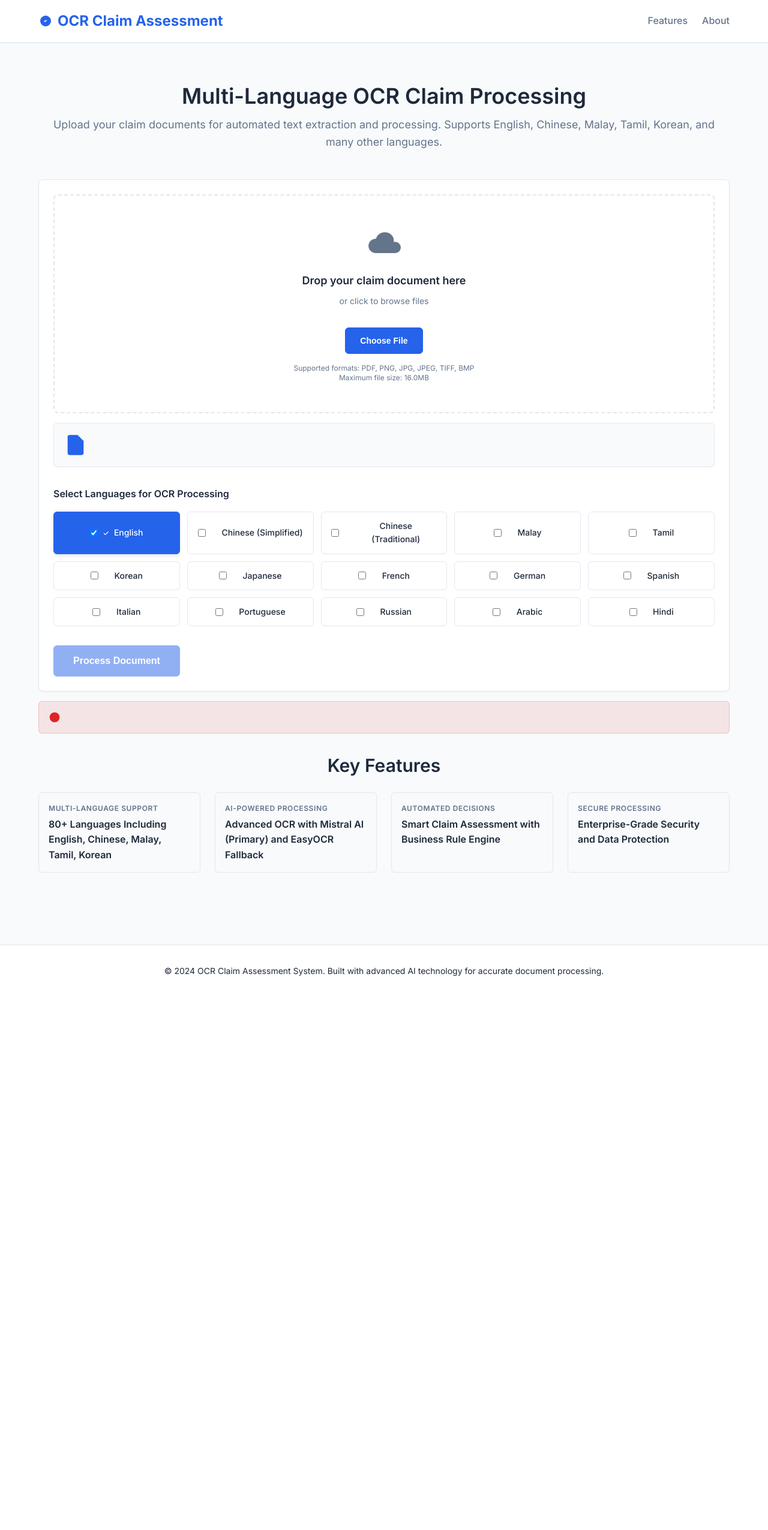
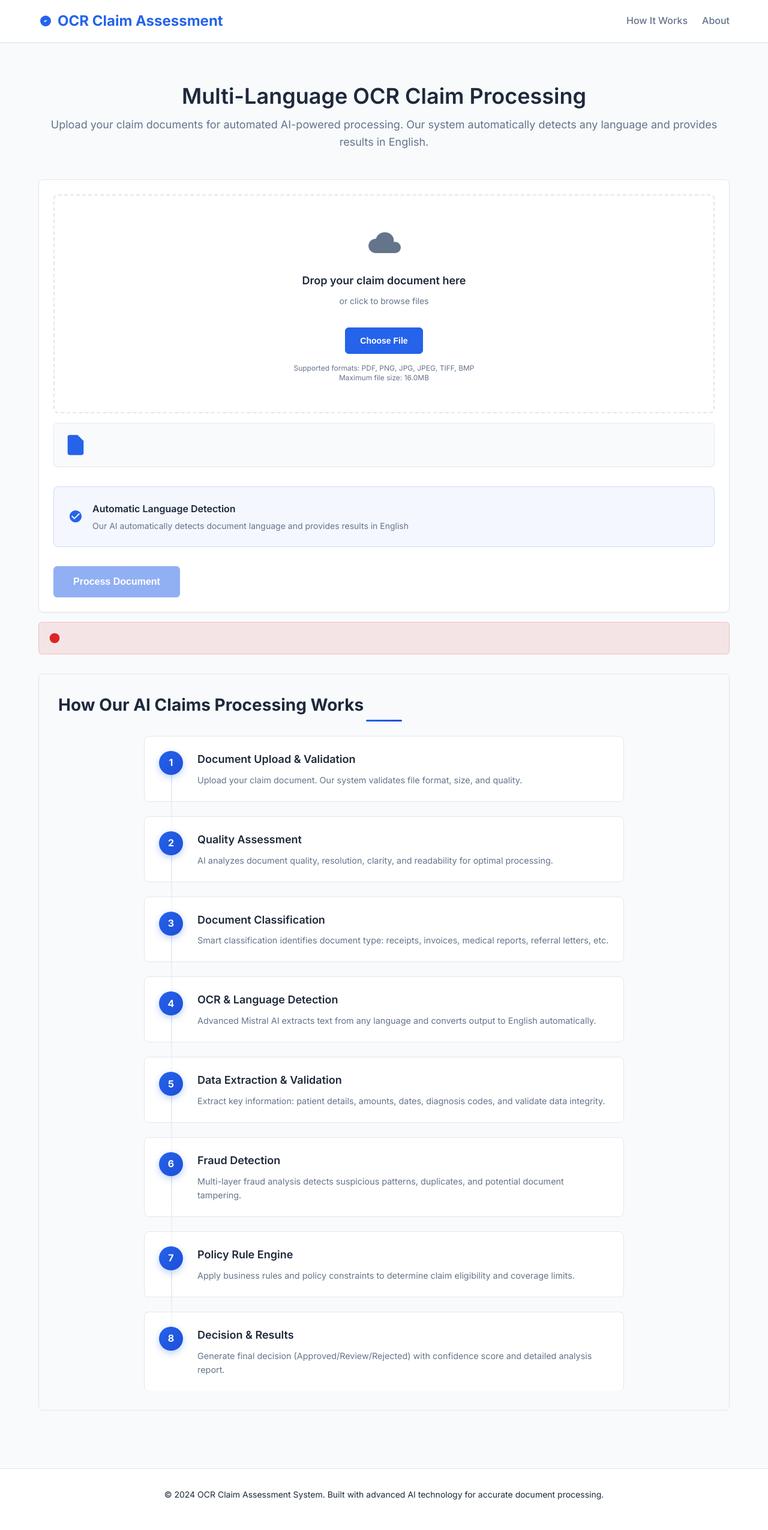
Before and after one commit to MysticHE/ocr-claim-assessment, a Flask app: page / in a window 1280 px wide. Shown: the whole page at 60% size. Before the commit the page ends 1627 px from the top, so only its background shows below. Run offline with Flask 3, Linux system fonts and the light colour scheme.

Commit message:
Implement automatic language detection with guaranteed English output
Major Features:
- Remove manual language selection interface completely
- Add automatic language detection and translation to English
- Streamline user experience with auto-detection notice
- Replace features section with 8-step AI workflow visualization

Frontend Changes:
- Remove language selection grid and validation JavaScript
- Add auto-detection notice component with clear messaging
- Replace key features with educational 8-step workflow process
- Update navigation from "Features" to "How It Works"
- Add comprehensive CSS styling for new components

Backend Changes:
- Remove language selection logic from upload handler
- Set auto-detection mode with empty language array
- Update metadata to reflect auto-detection status
- Modify OCR result storage for detected language tracking

OCR Engine Enhancements:
- Update prompts to explicitly request English output
- Add translation instructions for non-English content
- Implement automatic language detection with English guarantee
- Add metadata flags for auto-detection mode

Documentation:
- Update CLAUDE.md with Version 2.1 features
- Document automatic language detection capabilities
- Update performance characteristics and workflow diagrams
- Add recent changes section for version tracking

🤖 Generated with [Claude Code](https://claude.ai/code)

Co-Authored-By: Claude <noreply@anthropic.com>

```diff
--- a/app.py
+++ b/app.py
@@ -129,7 +129,6 @@ def validate_file(file):
 def index():
     """Main upload page"""
     return render_template('index.html',
-                         languages=Config.LANGUAGE_MAPPINGS,
                          max_file_size=Config.MAX_FILE_SIZE)
 
 @app.route('/upload', methods=['POST'])
@@ -153,10 +152,8 @@ def upload_file():
         if not is_valid:
             return jsonify({'success': False, 'error': message}), 400
 
-        # Get form data
-        selected_languages = request.form.getlist('languages')
-        if not selected_languages:
-            selected_languages = ['en']  # Default to English
+        # Auto-detection mode - no manual language selection needed
+        selected_languages = []  # Empty array triggers auto-detection in OCR engine
 
         # Generate unique claim ID
         claim_id = str(uuid.uuid4())
@@ -180,7 +177,7 @@ def upload_file():
             'claim_status': 'processing',
             'created_at': datetime.utcnow().isoformat(),
             'metadata': {
-                'selected_languages': selected_languages,
+                'auto_detection_enabled': True,
                 'original_filename': filename,
                 'stored_filename': unique_filename
             }
@@ -206,7 +203,7 @@ def upload_file():
                     'error_message': error_msg,
                     'error_type': error_type,
                     'processing_time_ms': int((time.time() - start_time) * 1000),
-                    'selected_languages': selected_languages
+                    'auto_detection_enabled': True
                 }
             )
 
@@ -283,7 +280,7 @@ def upload_file():
         # Save OCR results
         db.insert_ocr_result({
             'claim_id': claim_id,
-            'language_code': ','.join(selected_languages),
+            'language_code': ocr_results.get('language', 'auto-detected'),
             'extracted_text': ocr_results.get('text', ''),
             'confidence_score': ocr_results.get('confidence', 0),
             'bounding_boxes': ocr_results.get('boxes', []),
@@ -344,8 +341,7 @@ def view_results(claim_id):
 
         return render_template('results.html',
                              claim=claim_data,
-                             ocr=ocr_data,
-                             languages=Config.LANGUAGE_MAPPINGS)
+                             ocr=ocr_data)
 
     except Exception as e:
         flash('Error retrieving results', 'error')
@@ -422,8 +418,7 @@ def view_enhanced_results(claim_id):
         print(f"   Result quality_assessment: {bool(result['quality_assessment'])}")
 
         return render_template('enhanced_results.html',
-                             result=result,
-                             languages=Config.LANGUAGE_MAPPINGS)
+                             result=result)
 
     except Exception as e:
         flash('Error retrieving enhanced results', 'error')
--- a/static/css/components.css
+++ b/static/css/components.css
@@ -869,3 +869,141 @@
   max-height: 300px;
   overflow-y: auto;
 }
+
+/* Auto-Detection Notice Component */
+.auto-detection-notice {
+  background: rgba(37, 99, 235, 0.05);
+  border: 1px solid rgba(37, 99, 235, 0.2);
+  border-radius: var(--radius-lg);
+  padding: 1.5rem;
+  margin: 2rem 0;
+  display: flex;
+  align-items: center;
+  gap: 1rem;
+}
+
+.detection-icon {
+  width: 24px;
+  height: 24px;
+  color: var(--primary-color);
+  flex-shrink: 0;
+}
+
+.detection-text {
+  flex: 1;
+}
+
+.detection-title {
+  font-weight: 600;
+  color: var(--text-color);
+  margin-bottom: 0.25rem;
+  font-size: 1rem;
+}
+
+.detection-subtitle {
+  font-size: 0.875rem;
+  color: var(--text-secondary);
+  line-height: 1.5;
+}
+
+/* Workflow Section Component */
+.workflow-section {
+  background: var(--background-color);
+  border-radius: var(--radius-lg);
+  padding: 2rem;
+  border: 1px solid var(--border-color);
+}
+
+.workflow-title {
+  font-size: 1.75rem;
+  font-weight: 700;
+  color: var(--text-color);
+  text-align: center;
+  margin-bottom: 2rem;
+  position: relative;
+}
+
+.workflow-title::after {
+  content: '';
+  position: absolute;
+  bottom: -0.5rem;
+  left: 50%;
+  transform: translateX(-50%);
+  width: 60px;
+  height: 3px;
+  background: linear-gradient(90deg, var(--primary-color), var(--primary-hover));
+  border-radius: 2px;
+}
+
+.workflow-steps {
+  display: grid;
+  gap: 1.5rem;
+  max-width: 800px;
+  margin: 0 auto;
+}
+
+.workflow-step {
+  display: flex;
+  gap: 1.5rem;
+  align-items: flex-start;
+  padding: 1.5rem;
+  background: var(--surface-color);
+  border-radius: var(--radius-lg);
+  border: 1px solid var(--border-color);
+  transition: var(--transition);
+  position: relative;
+}
+
+.workflow-step:hover {
+  box-shadow: var(--shadow-md);
+  transform: translateY(-2px);
+}
+
+.workflow-step::before {
+  content: '';
+  position: absolute;
+  left: 2.75rem;
+  top: 4rem;
+  width: 2px;
+  height: calc(100% + 1.5rem);
+  background: linear-gradient(180deg, var(--border-color), transparent);
+  z-index: 1;
+}
+
+.workflow-step:last-child::before {
+  display: none;
+}
+
+.step-number {
+  width: 40px;
+  height: 40px;
+  border-radius: 50%;
+  background: linear-gradient(135deg, var(--primary-color), var(--primary-hover));
+  color: white;
+  display: flex;
+  align-items: center;
+  justify-content: center;
+  font-weight: 700;
+  font-size: 1rem;
+  flex-shrink: 0;
+  box-shadow: 0 4px 12px rgba(37, 99, 235, 0.3);
+  position: relative;
+  z-index: 2;
+}
+
+.step-content {
+  flex: 1;
+}
+
+.step-title {
+  font-size: 1.125rem;
+  font-weight: 600;
+  color: var(--text-color);
+  margin-bottom: 0.5rem;
+}
+
+.step-description {
+  font-size: 0.9rem;
+  color: var(--text-secondary);
+  line-height: 1.6;
+}
--- a/templates/index.html
+++ b/templates/index.html
@@ -22,7 +22,7 @@
                 </a>
                 <nav>
                     <ul class="nav-links">
-                        <li><a href="#features">Features</a></li>
+                        <li><a href="#workflow">How It Works</a></li>
                         <li><a href="#about">About</a></li>
                     </ul>
                 </nav>
@@ -35,8 +35,8 @@
             <div class="page-title">
                 <h1>Multi-Language OCR Claim Processing</h1>
                 <p class="page-subtitle">
-                    Upload your claim documents for automated text extraction and processing.
-                    Supports English, Chinese, Malay, Tamil, Korean, and many other languages.
+                    Upload your claim documents for automated AI-powered processing.
+                    Our system automatically detects any language and provides results in English.
                 </p>
             </div>
 
@@ -106,23 +106,16 @@
                             </div>
                         </div>
 
-                        <!-- Language Selection -->
-                        <div class="language-selector">
-                            <div class="language-selector-title">
-                                Select Languages for OCR Processing
+                        <!-- Auto-Detection Notice -->
+                        <div class="auto-detection-notice">
+                            <div class="detection-icon">
+                                <svg width="24" height="24" viewBox="0 0 24 24" fill="currentColor" xmlns="http://www.w3.org/2000/svg">
+                                    <path d="M12 2C6.48 2 2 6.48 2 12s4.48 10 10 10 10-4.48 10-10S17.52 2 12 2zm-2 15l-5-5 1.41-1.41L10 14.17l7.59-7.59L19 8l-9 9z"/>
+                                </svg>
                             </div>
-                            <div class="language-grid">
-                                {% for code, name in languages.items() %}
-                                <label class="language-btn" for="lang_{{ code }}">
-                                    <input type="checkbox"
-                                           id="lang_{{ code }}"
-                                           name="languages"
-                                           value="{{ code }}"
-                                           {% if code == 'en' %}checked{% endif %}>
-                                    <span class="checkmark">✓</span>
-                                    {{ name }}
-                                </label>
-                                {% endfor %}
+                            <div class="detection-text">
+                                <div class="detection-title">Automatic Language Detection</div>
+                                <div class="detection-subtitle">Our AI automatically detects document language and provides results in English</div>
                             </div>
                         </div>
 
@@ -162,25 +155,65 @@
                 <div class="error-text" id="errorText"></div>
             </div>
 
-            <!-- Features Section -->
-            <div id="features" class="mt-8">
-                <h2 class="text-center mb-6">Key Features</h2>
-                <div class="claim-details">
-                    <div class="detail-item">
-                        <div class="detail-label">Multi-Language Support</div>
-                        <div class="detail-value">80+ Languages Including English, Chinese, Malay, Tamil, Korean</div>
+            <!-- Workflow Process -->
+            <div id="workflow" class="workflow-section mt-8">
+                <h2 class="workflow-title">How Our AI Claims Processing Works</h2>
+                <div class="workflow-steps">
+                    <div class="workflow-step">
+                        <div class="step-number">1</div>
+                        <div class="step-content">
+                            <div class="step-title">Document Upload & Validation</div>
+                            <div class="step-description">Upload your claim document. Our system validates file format, size, and quality.</div>
+                        </div>
                     </div>
-                    <div class="detail-item">
-                        <div class="detail-label">AI-Powered Processing</div>
-                        <div class="detail-value">Advanced OCR with Mistral AI (Primary) and EasyOCR Fallback</div>
+                    <div class="workflow-step">
+                        <div class="step-number">2</div>
+                        <div class="step-content">
+                            <div class="step-title">Quality Assessment</div>
+                            <div class="step-description">AI analyzes document quality, resolution, clarity, and readability for optimal processing.</div>
+                        </div>
                     </div>
-                    <div class="detail-item">
-                        <div class="detail-label">Automated Decisions</div>
-                        <div class="detail-value">Smart Claim Assessment with Business Rule Engine</div>
+                    <div class="workflow-step">
+                        <div class="step-number">3</div>
+                        <div class="step-content">
+                            <div class="step-title">Document Classification</div>
+                            <div class="step-description">Smart classification identifies document type: receipts, invoices, medical reports, referral letters, etc.</div>
+                        </div>
                     </div>
-                    <div class="detail-item">
-                        <div class="detail-label">Secure Processing</div>
-                        <div class="detail-value">Enterprise-Grade Security and Data Protection</div>
+                    <div class="workflow-step">
+                        <div class="step-number">4</div>
+                        <div class="step-content">
+                            <div class="step-title">OCR & Language Detection</div>
+                            <div class="step-description">Advanced Mistral AI extracts text from any language and converts output to English automatically.</div>
+                        </div>
+                    </div>
+                    <div class="workflow-step">
+                        <div class="step-number">5</div>
+                        <div class="step-content">
+                            <div class="step-title">Data Extraction & Validation</div>
+                            <div class="step-description">Extract key information: patient details, amounts, dates, diagnosis codes, and validate data integrity.</div>
+                        </div>
+                    </div>
+                    <div class="workflow-step">
+                        <div class="step-number">6</div>
+                        <div class="step-content">
+                            <div class="step-title">Fraud Detection</div>
+                            <div class="step-description">Multi-layer fraud analysis detects suspicious patterns, duplicates, and potential document tampering.</div>
+                        </div>
+                    </div>
+                    <div class="workflow-step">
+                        <div class="step-number">7</div>
+                        <div class="step-content">
+                            <div class="step-title">Policy Rule Engine</div>
+                            <div class="step-description">Apply business rules and policy constraints to determine claim eligibility and coverage limits.</div>
+                        </div>
+                    </div>
+                    <div class="workflow-step">
+                        <div class="step-number">8</div>
+                        <div class="step-content">
+                            <div class="step-title">Decision & Results</div>
+                            <div class="step-description">Generate final decision (Approved/Review/Rejected) with confidence score and detailed analysis report.</div>
+                        </div>
                     </div>
                 </div>
             </div>
@@ -284,22 +317,7 @@
             return parseFloat((bytes / Math.pow(k, i)).toFixed(2)) + ' ' + sizes[i];
         }
 
-        // Language selection handling
-        document.querySelectorAll('input[name="languages"]').forEach(checkbox => {
-            checkbox.addEventListener('change', function() {
-                const label = this.closest('.language-btn');
-                if (this.checked) {
-                    label.classList.add('active');
-                } else {
-                    label.classList.remove('active');
-                }
-            });
-
-            // Initialize active state
-            if (checkbox.checked) {
-                checkbox.closest('.language-btn').classList.add('active');
-            }
-        });
+        // Auto-detection is enabled by default - no language selection needed
 
         // Form submission
         uploadForm.addEventListener('submit', function(e) {
@@ -310,12 +328,7 @@
                 return;
             }
 
-            // Check if at least one language is selected
-            const selectedLanguages = document.querySelectorAll('input[name="languages"]:checked');
-            if (selectedLanguages.length === 0) {
-                showError('Please select at least one language for OCR processing.');
-                return;
-            }
+            // Auto-detection mode - no language validation needed
 
             // Show processing status
             showProcessing();
@@ -366,9 +379,9 @@
                 if (progress < 30) {
                     document.getElementById('progressText').textContent = 'Uploading document...';
                 } else if (progress < 60) {
-                    document.getElementById('progressText').textContent = 'Processing with Mistral AI OCR...';
+                    document.getElementById('progressText').textContent = 'Auto-detecting language and extracting text...';
                 } else {
-                    document.getElementById('progressText').textContent = 'Analyzing claim data...';
+                    document.getElementById('progressText').textContent = 'Analyzing claim data and generating report...';
                 }
             }, 500);
         }
```
Also changed, not shown: CLAUDE.md (+48 -29 lines), ocr_engine/mistral_only_ocr.py (+15 -13 lines).
